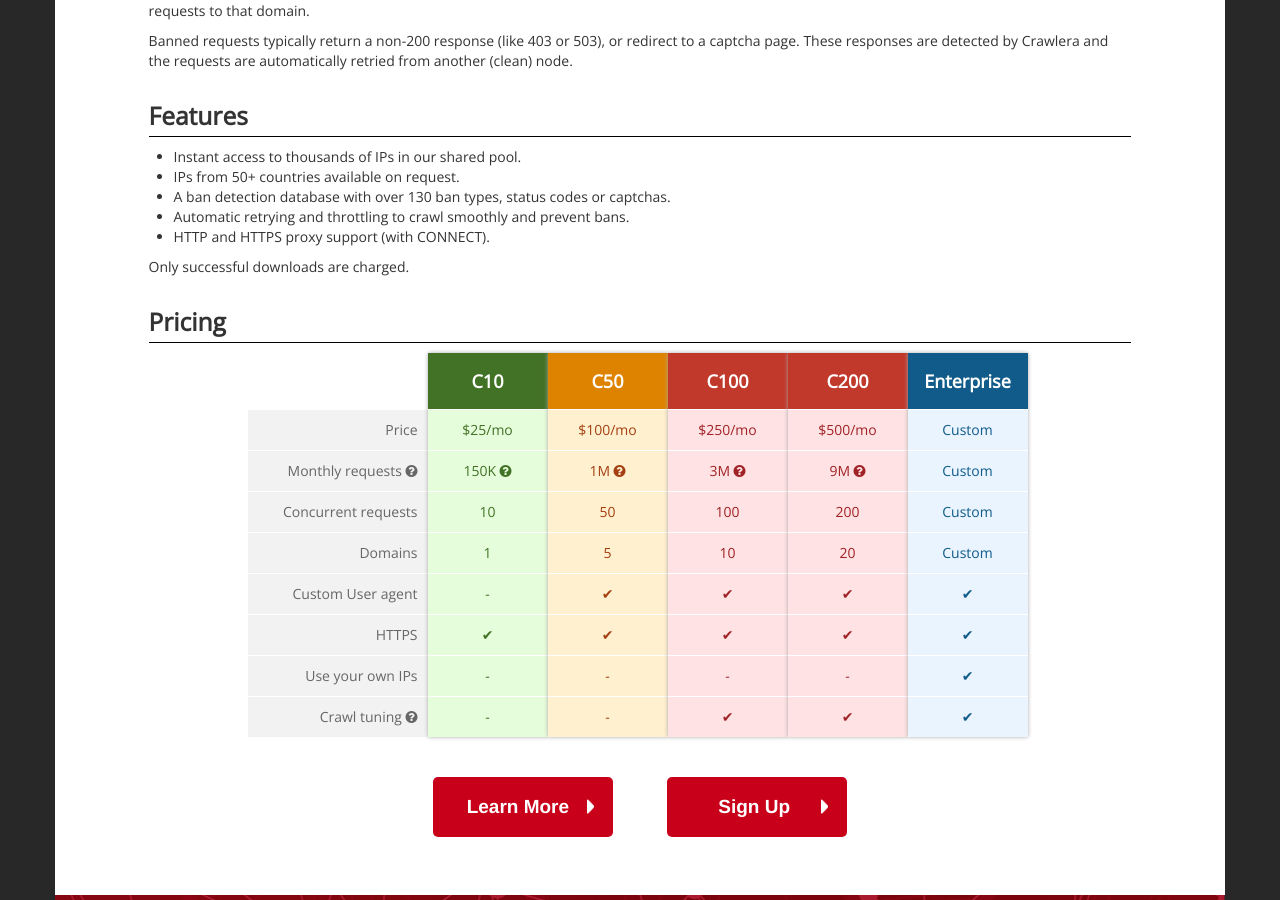
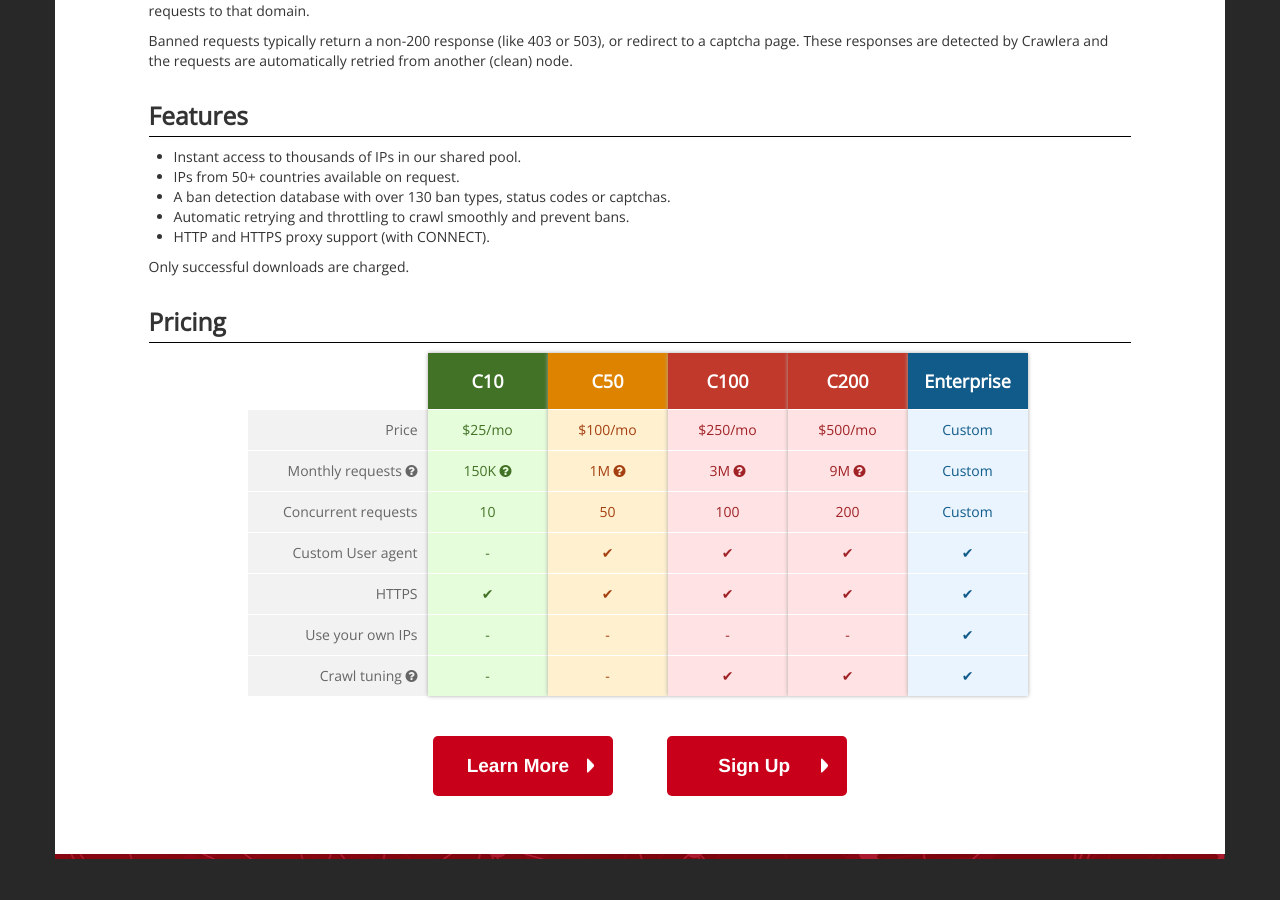
Before and after one commit to scrapinghub/crawlera.com, a Jekyll site: the page built from index.html, in a window 1280 px wide and 900 px high, scrolled down 835 px. Built offline with Jekyll 4.4.1, drawn with Linux system fonts in a browser that asks for light colours; nearby versions of some CDN libraries; after the commit the page ends 1694 px from its top, so only the background shows below that.

Commit message:
Drop domains from crawlera plans

```diff
--- a/index.html
+++ b/index.html
@@ -58,7 +58,6 @@
                     <li>Price</li>
                     <li>Monthly requests <span data-toggle="popover" data-trigger="hover" data-placement="top"  data-content="Only successful requests count towards the quota"><i class="fa fa-question-circle"></i></span></li>
                     <li>Concurrent requests</li>
-                    <li>Domains</li>
                     <li>Custom User agent</li>
                     <li>HTTPS</li>
                     <li>Use your own IPs</li>
@@ -74,7 +73,6 @@
                     <li><span class="mobile-only">Price: </span>$25/mo</li>
                     <li><span class="mobile-only"> Monthly requests <span data-toggle="popover" data-trigger="hover" data-placement="top"  data-content="Only successful requests count towards the quota"><i class="fa fa-question-circle"></i></span>: </span> <span data-toggle="popover" data-trigger="hover" data-placement="top"  data-content="Limited to 5K/day">150K <i class="fa fa-question-circle"></i></span></li>
                     <li><span class="mobile-only">Concurrent requests: </span>10</li>
-                    <li><span class="mobile-only">Domains: </span>1</li>
                     <li><span class="mobile-only">Custom User agent: </span>-</li>
                     <li><span class="mobile-only">HTTPS: </span>✔</li>
                     <li><span class="mobile-only">Use your own IPs: </span>-</li>
@@ -91,7 +89,6 @@
                     <li><span class="mobile-only">Price: </span>$100/mo</li>
                     <li><span class="mobile-only"> Monthly requests <span data-toggle="popover" data-trigger="hover" data-placement="top"  data-content="Only successful requests count towards the quota"><i class="fa fa-question-circle"></i></span>: </span> <span data-toggle="popover" data-trigger="hover" data-placement="top"  data-content="Limited to 35K/day">1M <i class="fa fa-question-circle"></i></span></li>
                     <li><span class="mobile-only">Concurrent requests: </span>50</li>
-                    <li><span class="mobile-only">Domains: </span>5</li>
                     <li><span class="mobile-only">Custom User agent: </span>✔</li>
                     <li><span class="mobile-only">HTTPS: </span>✔</li>
                     <li><span class="mobile-only">Use your own IPs: </span>-</li>
@@ -108,7 +105,6 @@
                     <li><span class="mobile-only">Price: </span>$250/mo</li>
                     <li><span class="mobile-only"> Monthly requests <span data-toggle="popover" data-trigger="hover" data-placement="top"  data-content="Only successful requests count towards the quota"><i class="fa fa-question-circle"></i></span>: </span> <span data-toggle="popover" data-trigger="hover" data-placement="top"  data-content="Limited to 100K/day">3M <i class="fa fa-question-circle"></i></span></li>
                     <li><span class="mobile-only">Concurrent requests: </span>100</li>
-                    <li><span class="mobile-only">Domains: </span>10</li>
                     <li><span class="mobile-only">Custom User agent: </span>✔</li>
                     <li><span class="mobile-only">HTTPS: </span>✔</li>
                     <li><span class="mobile-only">Use your own IPs: </span>-</li>
@@ -125,7 +121,6 @@
                     <li><span class="mobile-only">Price: </span>$500/mo</li>
                     <li><span class="mobile-only"> Monthly requests <span data-toggle="popover" data-trigger="hover" data-placement="top"  data-content="Only successful requests count towards the quota"><i class="fa fa-question-circle"></i></span>: </span> <span data-toggle="popover" data-trigger="hover" data-placement="top"  data-content="Limited to 300K/day">9M <i class="fa fa-question-circle"></i></span></li>
                     <li><span class="mobile-only">Concurrent requests: </span>200</li>
-                    <li><span class="mobile-only">Domains: </span>20</li>
                     <li><span class="mobile-only">Custom User agent: </span>✔</li>
                     <li><span class="mobile-only">HTTPS: </span>✔</li>
                     <li><span class="mobile-only">Use your own IPs: </span>-</li>
@@ -139,7 +134,6 @@
             <div class="plan-title">Enterprise</div>
             <div class="plan-details">
                 <ul>
-                    <li><span class="mobile-only">Contact Sales for</span> Custom <span class="mobile-only">Settings</span></li>
                     <li><span class="mobile-only">Contact Sales for</span> Custom <span class="mobile-only">Settings</span></li>
                     <li><span class="mobile-only">Contact Sales for</span> Custom <span class="mobile-only">Settings</span></li>
                     <li><span class="mobile-only">Contact Sales for</span> Custom <span class="mobile-only">Settings</span></li>
```
